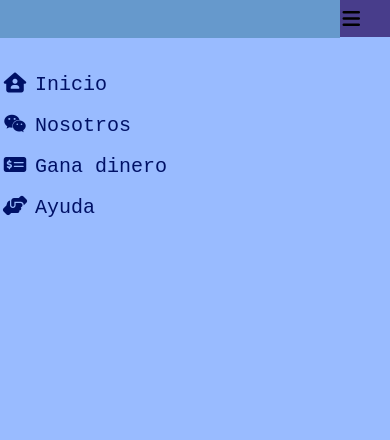
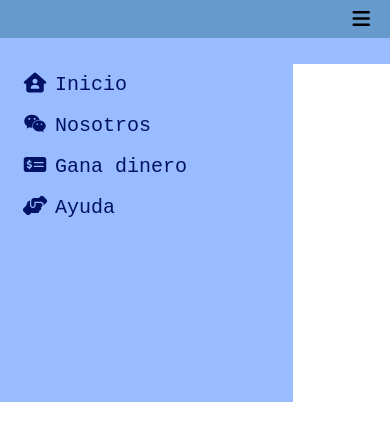
Before and after one commit to Jxnci/appResponsiveSimple, a plain HTML site: page index.html in a window 390 px wide. Drawn offline with Linux system fonts and the light colour scheme.

Commit message:
menu responsivo

```diff
--- a/estilo.css
+++ b/estilo.css
@@ -37,13 +37,26 @@
     width: 100%;
     font-size: 25px;
     background-color: #69c;
-    margin-top: -64px;
-    margin-left: -50px;
+    margin: -64px 0px 0px 0px;
+    z-index: 100;
 }
 .nav__responsive-button{
     padding: 9px 20px;
     text-align: right;
-    width: 100%;
+    width: calc(100% - 40px);
+}
+.nav__li-container{
+    position: relative;
+    top:-1000px;
+    height: 40vh;
+    background: #9bf;
+    transition: all 1s;
+    width: 75%;
+    padding-top: 27px;
+}
+.nav__responsive-li{
+    width: 100;
+    padding: 9px 20px;
 }
 
 @media only screen and (max-width: 680px){
@@ -59,16 +72,18 @@
         position: absolute;
         width: 100%;
         background: #9bf;
-        height: 100%;
+        height: 0px;
         margin-top: 37px;
         padding-top: 27px;
+
     }
+
     .nav__li-container{
         position: relative;
     }
     .nav__responsive-li{
         width: 100%;
-        padding: 9px 0px;
+        padding: 9px 20px;
     }
     .nav__responsive-li i{
         box-sizing: border-box;
@@ -81,4 +96,7 @@
         color: #016;
         text-decoration: none;
     }
+    .nav__responsive-ul:hover>.nav__li-container{
+        top: -27px;
+    }
 }
--- a/index.html
+++ b/index.html
@@ -11,20 +11,20 @@
     <header>
         <nav class="nav">
             <ul class="nav__ul">
-                <li class="nav__li"><i class="fas fa-house-user"></i><a href="">Inicio</a></li>
-                <li class="nav__li"><i class="fab fa-weixin"></i><a href="">Nosotros</a></li>
-                <li class="nav__li"><i class="fas fa-money-check-alt"></i><a href="">Gana dinero</a></li>
-                <li class="nav__li"><i class="fas fa-hands-helping"></i><a href="">Ayuda</a></li>
+                <li class="nav__li"><i class="fas fa-house-user"></i><a href="#">Inicio</a></li>
+                <li class="nav__li"><i class="fab fa-weixin"></i><a href="#">Nosotros</a></li>
+                <li class="nav__li"><i class="fas fa-money-check-alt"></i><a href="#">Gana dinero</a></li>
+                <li class="nav__li"><i class="fas fa-hands-helping"></i><a href="#">Ayuda</a></li>
             </ul>
             <ul class="nav__responsive-ul">
                 <div class="nav__responsive-button-container">
                     <div class="nav__responsive-button fas fa-bars"></div>
                 </div>
                 <div class="nav__li-container">
-                    <li class="nav__responsive-li"><i class="fas fa-house-user"></i><a href="">Inicio</a></li>
-                    <li class="nav__responsive-li"><i class="fab fa-weixin"></i><a href="">Nosotros</a></li>
-                    <li class="nav__responsive-li"><i class="fas fa-money-check-alt"></i><a href="">Gana dinero</a></li>
-                    <li class="nav__responsive-li"><i class="fas fa-hands-helping"></i><a href="">Ayuda</a></li>
+                    <li class="nav__responsive-li"><i class="fas fa-house-user"></i><a href="#">Inicio</a></li>
+                    <li class="nav__responsive-li"><i class="fab fa-weixin"></i><a href="#">Nosotros</a></li>
+                    <li class="nav__responsive-li"><i class="fas fa-money-check-alt"></i><a href="#">Gana dinero</a></li>
+                    <li class="nav__responsive-li"><i class="fas fa-hands-helping"></i><a href="#">Ayuda</a></li>
                 </div>
             </ul>
         </nav>
```
